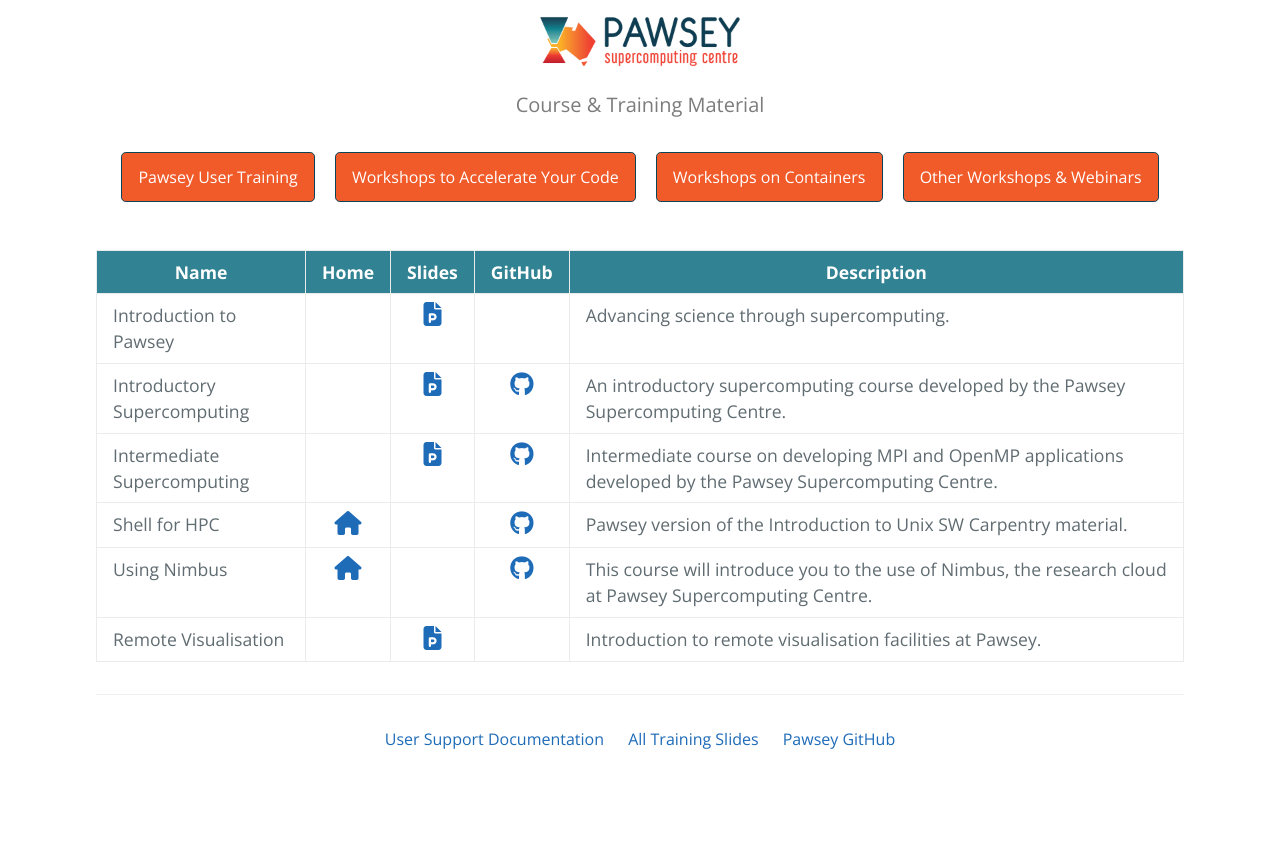
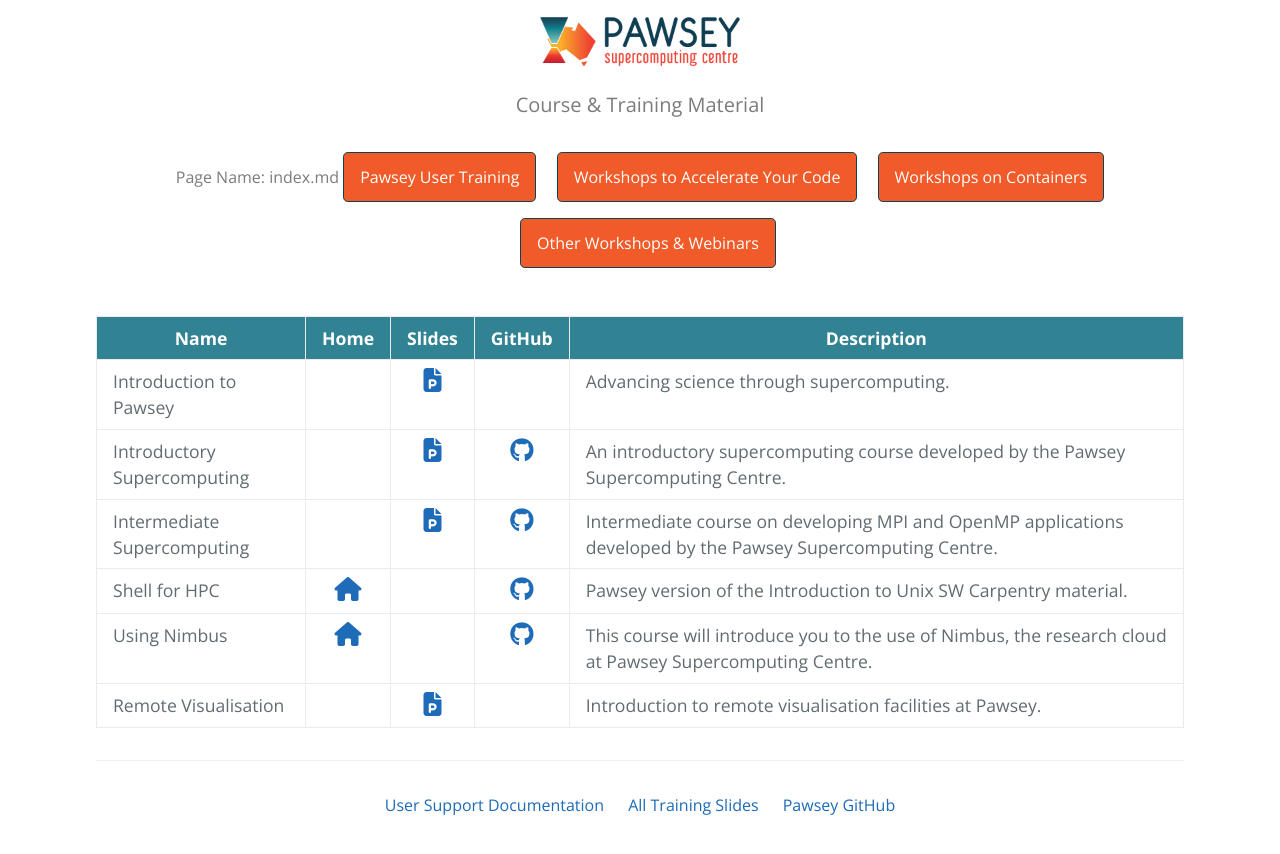
Before and after one commit to ratkinson0405/ratkinson0405.github.io, a Jekyll site: the page built from index.md, in a window 1280 px wide. Shown: the top 854 px of the page. Built offline with Jekyll 4.4.1, drawn with Linux system fonts in a browser that asks for light colours; nearby versions of some CDN libraries; our own code applies the rules of GitHub Pages for plain Markdown files; the repository's description, which GitHub fills in, is left out.

Commit message:
Update default.html

```diff
--- a/_layouts/default.html
+++ b/_layouts/default.html
@@ -14,6 +14,7 @@
     <section class="page-header">
       <a class="site-title" href="http://pawsey.org.au"><img width="200" src="{{ '/' | absolute_url }}assets/img/logo.png"></a>
       <h2 class="project-tagline">Course & Training Material</h2>
+      Page Name: {{ page.name }}
       {% for item in site.data.pages.pages %}
         {% if page.url == item.url or page.name == 'index.md' %}
           <a href="{{ item.url }}" class="btn" style="background-color: #f15a29;"><font color="white">{{ item.title }}</font></a>
```
